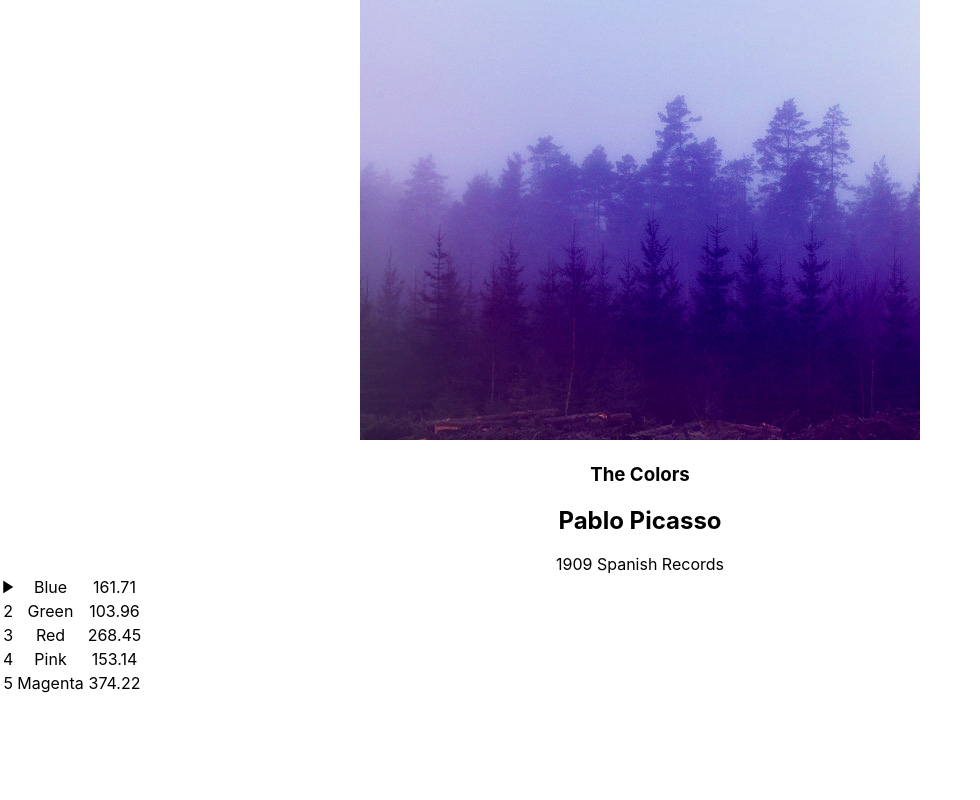
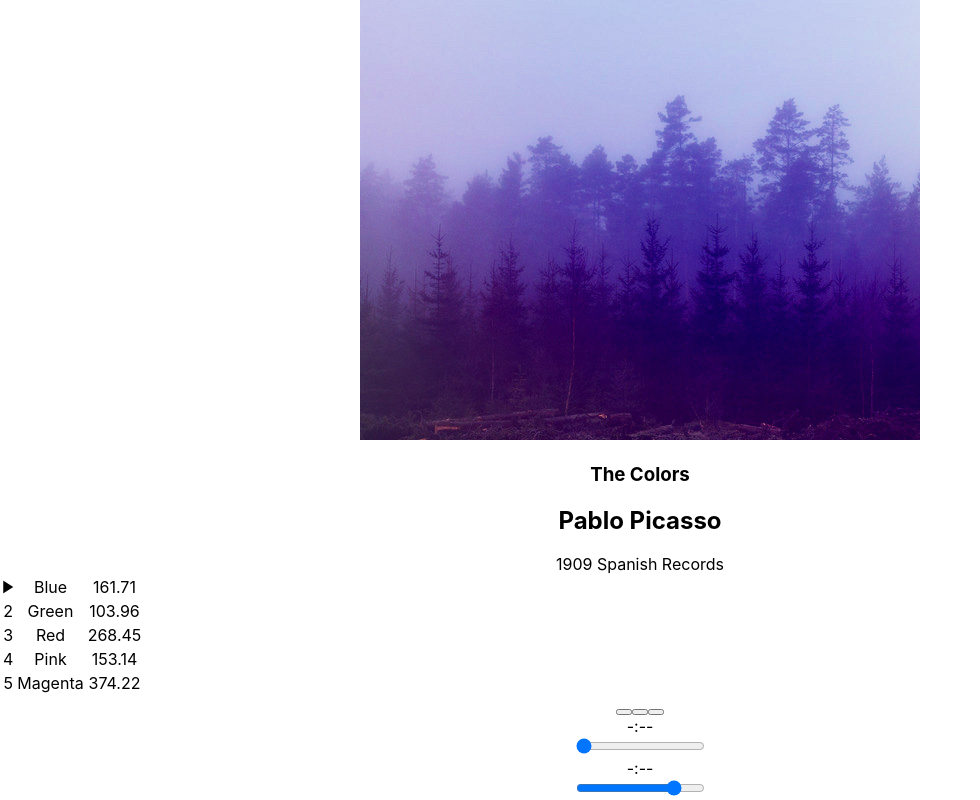
Before and after one commit to akjordanl/bloc-jams-react, a React (Create React App) app: page /album/the-colors in a window 1280 px wide. Shown: the part 222-1022 px from the top of the page, without its empty margins (0-980 px from the left). Before the commit the page ends 918 px from the top, so only its background shows below. Built offline with nearby package versions, Linux system fonts and the light colour scheme.

Commit message:
checkpoint block jams buttons complete

```diff
--- a/src/components/Album.js
+++ b/src/components/Album.js
@@ -1,5 +1,6 @@
 import React, { Component } from 'react';
 import albumData from './../data/albums';
+import PlayerBar from './PlayerBar';
 
 class Album extends Component {
   constructor(props) {
@@ -28,6 +29,14 @@
   pause() {
     this.audioElement.pause();
     this.setState({ isPlaying: false });
+  }
+
+  handlePrevClick() {
+    const currentIndex = this.state.album.songs.findIndex(song => this.state.currentSong === song);
+    const newIndex = Math.max(0, currentIndex - 1);
+    const newSong = this.state.album.songs[newIndex];
+    this.setSong(newSong);
+    this.play();
   }
 
   setSong(song) {
@@ -94,6 +103,12 @@
             }
           </tbody>
         </table>
+        <PlayerBar
+          isPlaying={this.state.isPlaying}
+          currentSong={this.state.currentSong}
+          handleSongClick={() => this.handleSongClick(this.state.currentSong) }
+          handlePrevClick={() => this.handlePrevClick() }
+        />
       </section>
     );
   }
--- /dev/null
+++ b/src/components/PlayerBar.js
@@ -0,0 +1,33 @@
+import React, { Component } from 'react';
+
+class PlayerBar extends Component {
+  render() {
+    return (
+      <section className="player-bar">
+        <section id="buttons">
+          <button id="previous" onClick={this.props.handlePrevClick}>
+            <span className="ion-skip-backward"></span>
+          </button>
+          <button id="play-pause" onClick={this.props.handleSongClick}>
+            <span className={this.props.isPlaying ? 'ion-pause' : 'ion-play'}></span>
+          </button>
+          <button id="next">
+            <span className="ion-skip-forward"></span>
+          </button>
+        </section>
+        <section id="time-control">
+          <div className="current-time">-:--</div>
+          <input type="range" className="seek-bar" value="0" />
+          <div className="total=time">-:--</div>
+        </section>
+        <section id="volume-control">
+          <div className="icon ion-volume-low"></div>
+          <input type="range" className="seek-bar" value="80" />
+          <div className="icon ion-volume-high"></div>
+        </section>
+      </section>
+    );
+  }
+}
+
+export default PlayerBar;
```
